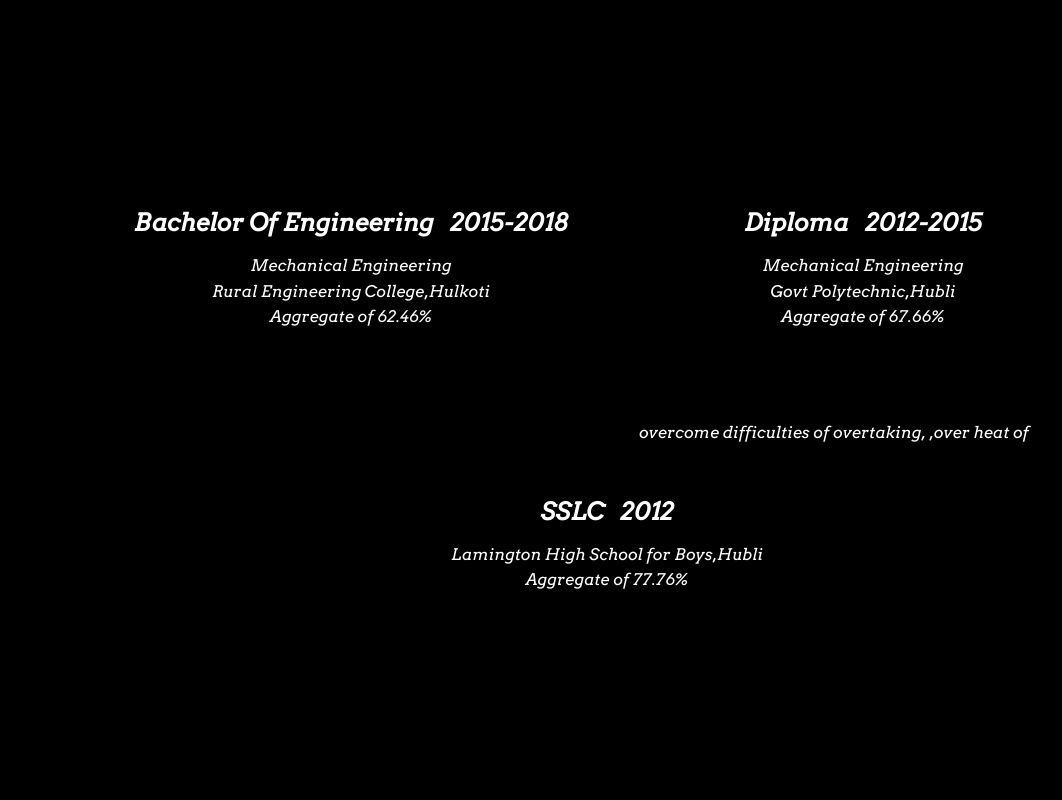
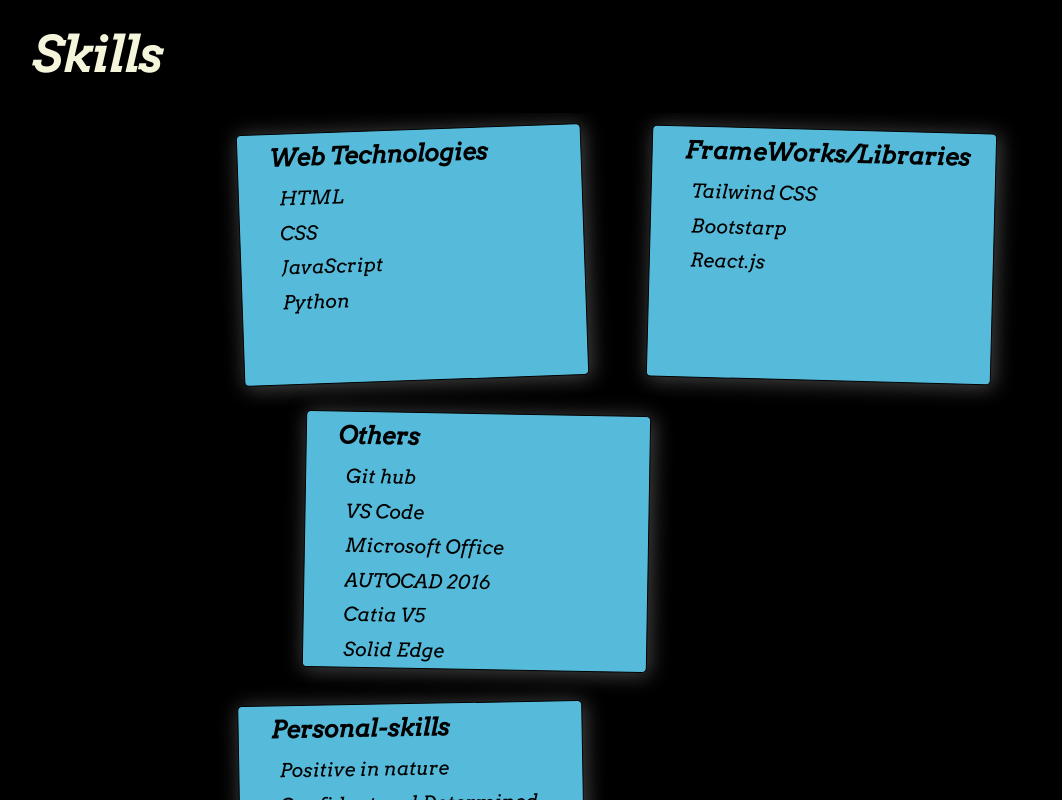
Before and after one commit to maheshsangeet/My_Portfolio, a React (Create React App) app: page / in a window 1280 px wide. Shown: the top 800 px of the page, without its empty margins (33-1095 px from the left). Built offline with nearby package versions, Linux system fonts and the light colour scheme.

Commit message:
skills section done

```diff
--- a/src/App.js
+++ b/src/App.js
@@ -10,9 +10,9 @@
   return (
     <div className="App">
       {/* <Home /> */}
-      {/* <Experience />
-      <Skills /> */}
-      <Education />
+      {/* <Experience /> */}
+      <Skills />
+      {/* <Education /> */}
       {/* <Contact /> */}
     </div>
   );
--- a/src/components/Skills/Skills.css
+++ b/src/components/Skills/Skills.css
@@ -1,60 +1,93 @@
 #Skills {
     width: 100%;
     height: 100vh;
-    /* background-color:rgb(20, 20, 20); */
+    background-color: black;
     font-family: 'Arvo', serif;
-    color: beige;
-
-
+    color: black;
 }
 #Skills .heading {
     border: 1px solid black;
-    /* font-family: 'Arvo', serif; */
     font-size: 3rem;
     color: beige;
     padding: 1rem 0 0 4rem;
 }
 #Skills .container {
     border: 1px solid black;
+    position: absolute;
+    top: 14%;
+    left: 15%;
     width: 70%;
-    margin: 2rem auto;
-    display: grid;
-    grid-template-columns: auto auto;
+    /* display: grid;
+    grid-template-columns: auto auto; */
+    display: flex;
+    flex-wrap: wrap;
+    padding: 1rem;
+}
+#Skills .container section {
+    border: 1px solid black;
+    width: 40%;
+    margin-bottom: 2rem;
+    padding-left: 2rem;
+    border-radius: 5px;
+    margin-left: 4rem;
+    background-color: rgb(86, 187, 218);
+    /* background-color: rgb(186, 207, 89); */
+    /* background-color:rgba(118, 224, 224, 0.726); */
+    box-shadow: 2px 2px 20px 1px #444444;
+}
+#Skills .container section h1{
+    padding: .3rem 0;
+}
+
+#Skills .container section ul {
+    line-height: 1.8;
+    margin-left: .5rem;
+    font-size: 1.2rem;
+}
+
+#Skills .container section:first-child {
+    padding-bottom: 4rem;
+    transform: rotate(-2deg);
+}
+
+#Skills .container section:nth-child(2) {
+    padding-bottom: 4rem;
+    transform: rotate(1.5deg);
+}
+#Skills .container section:nth-child(3) {
+    margin-left: 8rem;
+    transform: rotate(1deg);
+}
+#Skills .container section:last-child {
+    transform: rotate(-1deg);
 
 }
-#Skills .container section {
-    border: 15px solid rgb(17, 17, 17);
-    width: 380px;
-    margin-bottom: 1rem;
-    padding-left: 2rem;
-    border-radius: 10% 10% 10% 10% / 15% 15% 15% 15% ;
-    box-shadow: inset -1px 3px 8px 5px rgb(223, 221, 221), 2px 5px 16px 0px white, 5px 5px 15px 5px rgba(0,0,0,0);
-    background: #1C6EA4;
+#Skills .container section:hover {
+    transform: rotate(0deg);
+    animation: shake .5s ease-in-out;
 }
-#Skills .container section h1{
-    padding: .5rem 0;
+@keyframes shake {
+    0% {
+      transform: translateX(0);
+    }
 
-}
-#Skills .container section:first-child {
-    /* background-color: red; */
-    margin-left: 8rem;
-    padding-bottom: 4rem;
+    20% {
+      transform: translateX(-10px);
+    }
 
-}
-#Skills .container section:nth-child(2) {
-    /* background-color: gray; */
-    padding-bottom: 4rem;
+    40% {
+      transform: translateX(10px);
+    }
 
-}
-#Skills .container section:nth-child(3) {
-    /* background-color: green; */
-    margin-left: 8rem;
-}
-#Skills .container section:last-child {
-    /* background-color: rgb(206, 206, 48); */
-}
-#Skills .container section ul {
-    line-height: 1.8;
-    margin-left: 1rem;
+    60% {
+      transform: translateX(-10px);
+    }
 
-}
+    80% {
+      transform: translateX(10px);
+    }
+
+    100% {
+      transform: translateX(0);
+    }
+  }
--- a/src/components/Skills/Skills.js
+++ b/src/components/Skills/Skills.js
@@ -7,6 +7,7 @@
             <h1 className="heading">Skills</h1>
             <div className="container">
                 <section className="programming-skills">
+                    <div class="line"></div>
                     <h1>Web Technologies</h1>
                     <ul>
                         <li>HTML</li>
@@ -17,6 +18,7 @@
                 </section>
 
                 <section className="FrameWorks/Libraries">
+                    <div class="line"></div>
                     <h1>FrameWorks/Libraries</h1>
                     <ul>
                         <li>Tailwind CSS</li>
@@ -26,16 +28,20 @@
                 </section>
 
                 <section className="Others">
+                    <div class="line"></div>
                     <h1>Others</h1>
                     <ul >
+                        <li>Git hub</li>
+                        <li>VS Code</li>
                         <li>Microsoft Office</li>
                         <li>AUTOCAD 2016</li>
-                        <li>CATIA V5</li>
-                        <li>SOLIDEDGE</li>
+                        <li>Catia V5</li>
+                        <li>Solid Edge</li>
                     </ul>
                 </section>
 
                 <section className="personal-skills">
+                    <div class="line"></div>
                     <h1>Personal-skills</h1>
                     <ul>
                         <li>Positive in nature</li>
```
